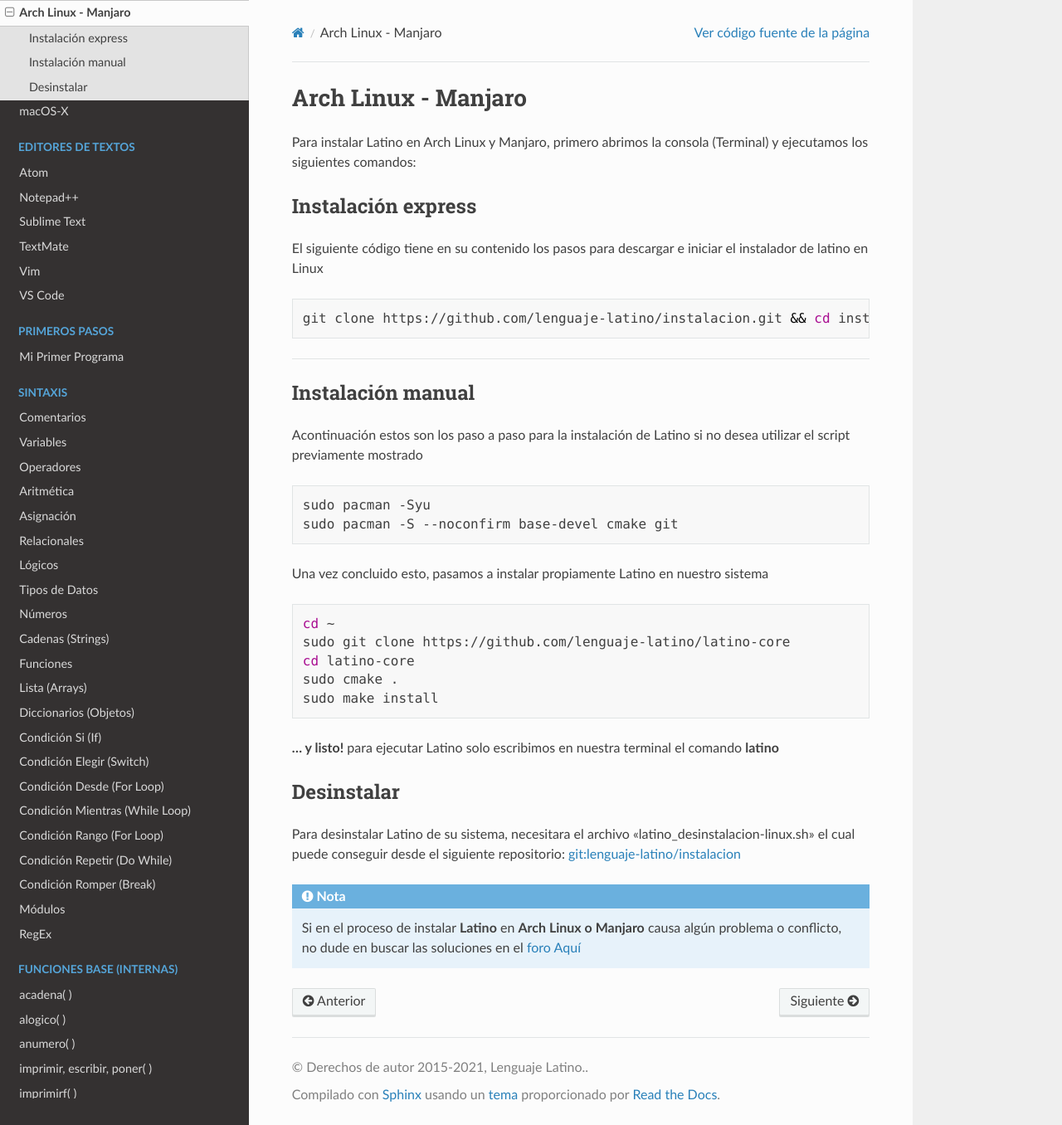
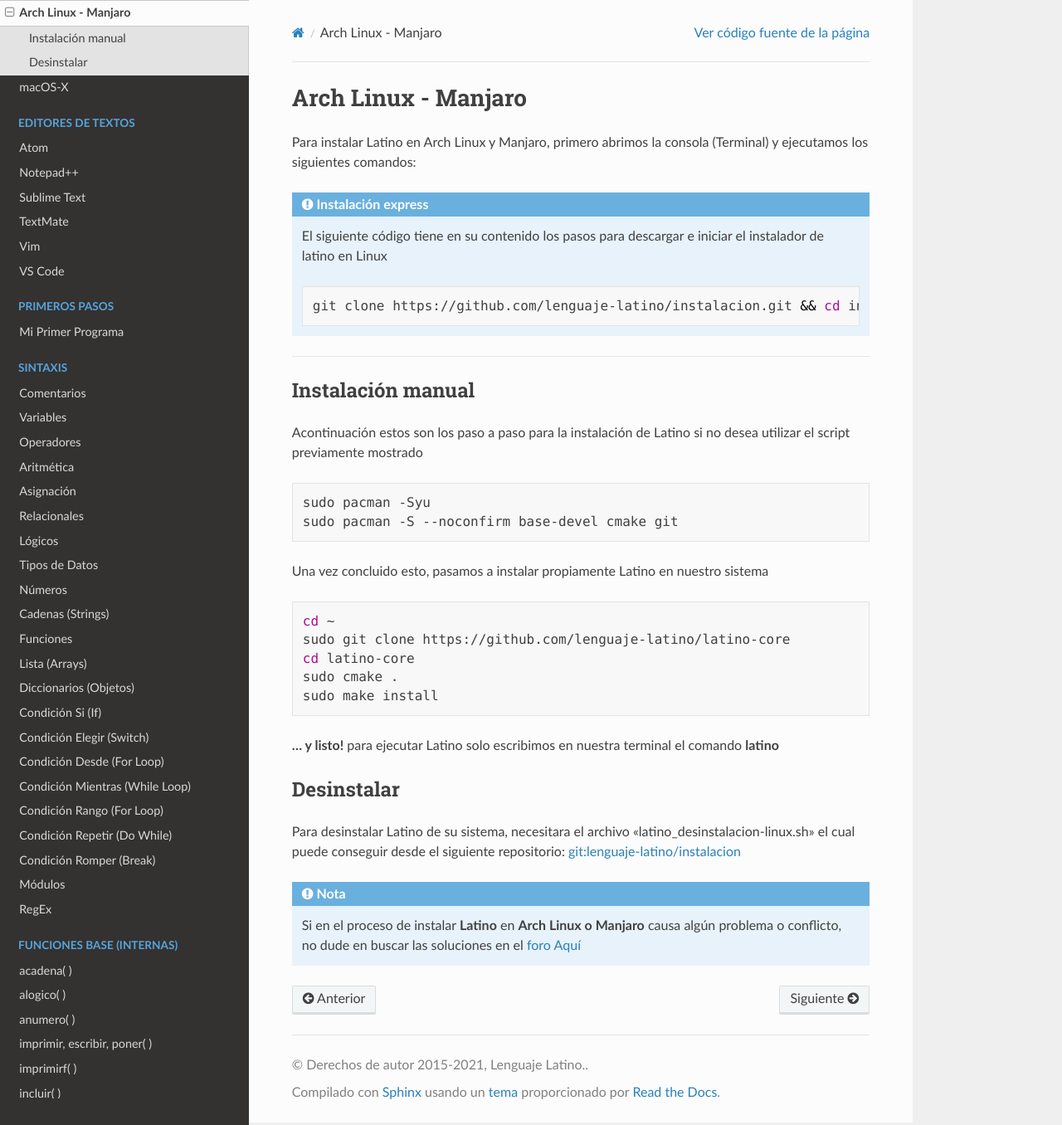
Before and after one commit to LatinoDocs/Manual-Latino, a Sphinx documentation site: the page built from docs/OS/ArchLinux-Manjaro.rst, in a window 1280 px wide and 1356 px high. Shown: the whole window at 83% size. Built offline with Sphinx 7.4.7 and the Read the Docs theme 2.0.0, drawn with Linux system fonts in a browser that asks for light colours; comment, search, counter and statistics services are not loaded; some of the changed lines change nothing that is shown.

Commit message:
Correccion en ArchLinux

```diff
--- a/docs/OS/ArchLinux-Manjaro.rst
+++ b/docs/OS/ArchLinux-Manjaro.rst
@@ -9,13 +9,13 @@
 =====================
 Para instalar Latino en Arch Linux y Manjaro, primero abrimos la consola (Terminal) y ejecutamos los siguientes comandos:
 
-Instalación express
----------------------
-El siguiente código tiene en su contenido los pasos para descargar e iniciar el instalador de latino en Linux
+.. admonition:: Instalación express
 
-.. code-block:: bash
+   El siguiente código tiene en su contenido los pasos para descargar e iniciar el instalador de latino en Linux
 
-   git clone https://github.com/lenguaje-latino/instalacion.git && cd instalacion && sudo chmod +x latino_instalacion-linux.sh && ./latino_instalacion-linux.sh
+   .. code-block:: bash
+
+      git clone https://github.com/lenguaje-latino/instalacion.git && cd instalacion && sudo chmod +x latino_instalacion-linux.sh && ./latino_instalacion-linux.sh
 
 ----
 
@@ -32,11 +32,11 @@
 
 .. code-block:: bash
 
-  cd ~
-  sudo git clone https://github.com/lenguaje-latino/latino-core
-  cd latino-core
-  sudo cmake .
-  sudo make install
+   cd ~
+   sudo git clone https://github.com/lenguaje-latino/latino-core
+   cd latino-core
+   sudo cmake .
+   sudo make install
 
 **... y listo!** para ejecutar Latino solo escribimos en nuestra terminal el comando **latino**
 
@@ -49,6 +49,7 @@
 
    sudo chmod +x latino_desinstalacion-linux.sh && ./latino_desinstalacion-linux.sh
 
+
 .. note:: Si en el proceso de instalar **Latino** en **Arch Linux o Manjaro** causa algún problema o conflicto, no dude en buscar las soluciones en el `foro Aquí`_
 
 
```
